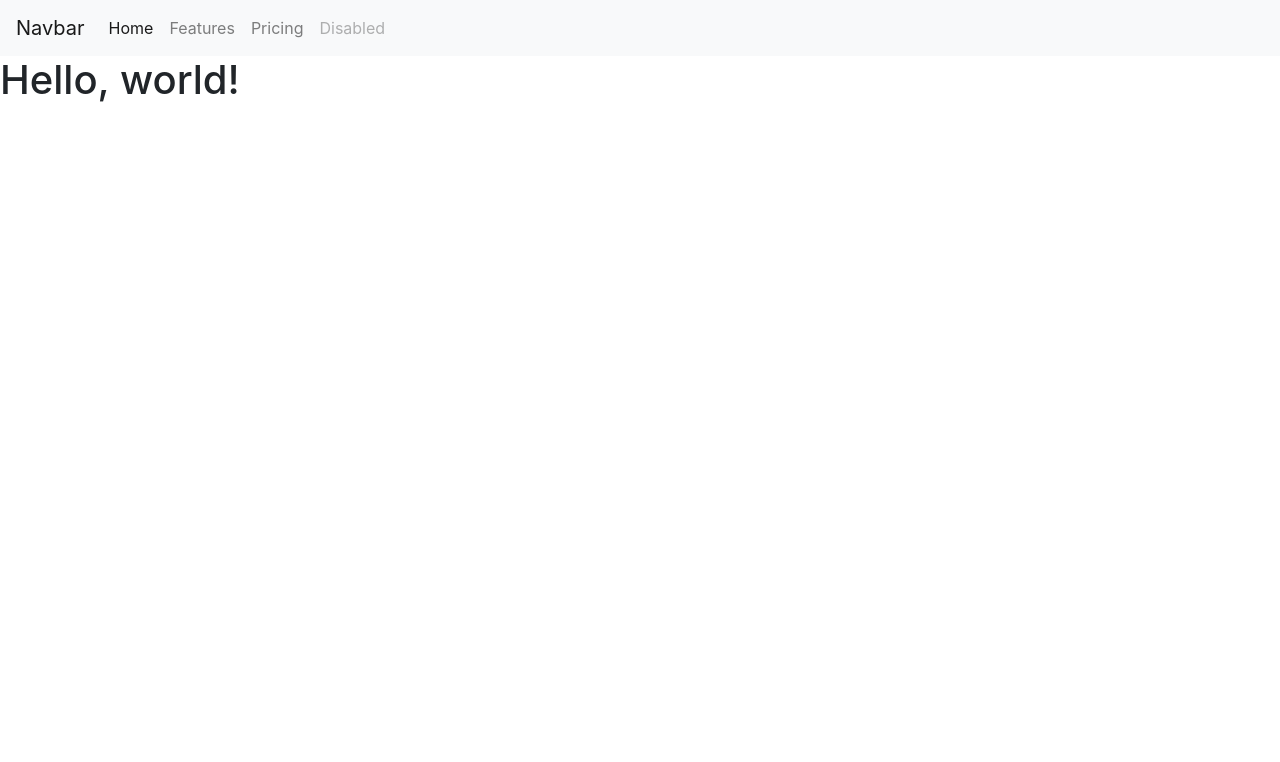
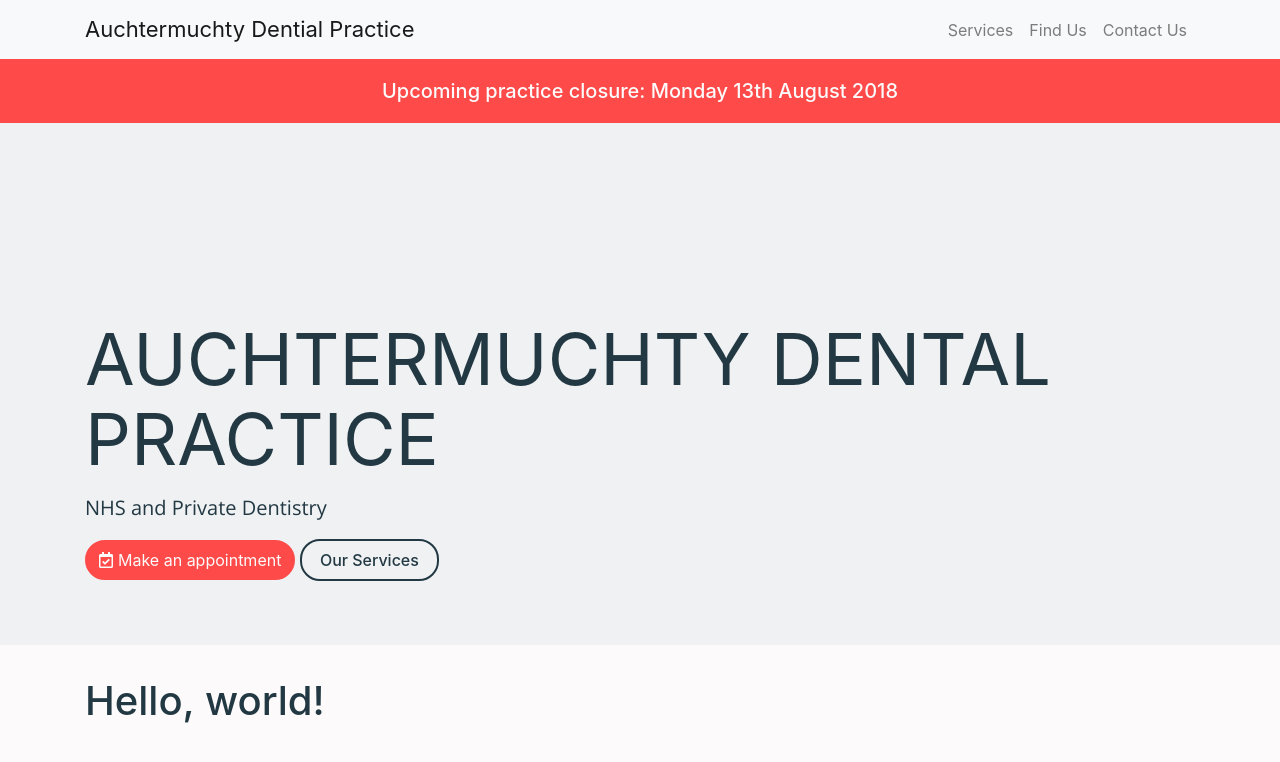
Before and after one commit to janewilson90/auchtermuchty, a PHP site: page / in a window 1280 px wide. Shown: the top 762 px of the page. Run offline with PHP 8.4, Linux system fonts and the light colour scheme; some libraries are stand-ins or nearby versions.

Commit message:
nav and jumbotron

```diff
--- a/assets/css/muchty-styles.css
+++ b/assets/css/muchty-styles.css
@@ -1,5 +1,63 @@
 h1 h2 h3 h4 h5 h6 {
-  font-family: "Montserrat", sans-serif; }
+  font-family: "Montserrat", sans-serif;
+  color: #223843; }
 
 p {
-  font-family: "Open Sans", sans-serif; }
+  font-family: "Open Sans", sans-serif;
+  color: #223843; }
+
+body {
+  color: #223843;
+  background-color: #fcfafa; }
+
+.title-uppercase {
+  text-transform: uppercase; }
+
+.btn {
+  border-radius: 20px;
+  box-sizing: border-box;
+  border-width: 2px; }
+  .btn i {
+    margin-right: 5px; }
+
+.btn-simple {
+  border-color: #223843;
+  background-color: transparent;
+  font-size: 16px;
+  font-weight: 500;
+  padding: 7px 18px;
+  color: #223843 !important; }
+
+.btn-cta {
+  color: #fcfafa;
+  background-color: #fe4a49;
+  border-color: #fe4a49; }
+
+.full-alert {
+  margin-bottom: 0;
+  border: 0;
+  border-radius: 0;
+  padding: 10px 15px; }
+  .full-alert h5 {
+    margin-bottom: 10px;
+    margin-top: 10px; }
+
+.alert-closure {
+  background-color: #fe4a49;
+  color: #fcfafa; }
+
+.jumbotron {
+  background-color: #eff1f3; }
+
+.landing-title {
+  padding-top: 8%;
+  text-align: left;
+  z-index: 3; }
+  .landing-title h1 {
+    font-size: 4.5em;
+    font-weight: 400;
+    margin: 30px 0 15px;
+    line-height: 1.1; }
+
+.nav-title {
+  font-size: 22px; }
--- a/index.html
+++ b/index.html
@@ -10,39 +10,60 @@
 
     <!--fonts and icons-->
     <link href="https://fonts.googleapis.com/css?family=Montserrat|Open+Sans" rel="stylesheet">
+    <link rel="stylesheet" href="https://use.fontawesome.com/releases/v5.2.0/css/all.css" integrity="sha384-hWVjflwFxL6sNzntih27bfxkr27PmbbK/iSvJ+a4+0owXq79v+lsFkW54bOGbiDQ"
+        crossorigin="anonymous">
 
     <!--styles-->
     <link href="assets/css/muchty-styles.css" rel="stylesheet">
 
-    <title>Hello, world!</title>
+    <title>Auchtermuchty Dental Practice</title>
   </head>
   <body>
     <nav class="navbar navbar-expand-lg navbar-light bg-light">
-        <a class="navbar-brand" href="#">Navbar</a>
-        <button class="navbar-toggler" type="button" data-toggle="collapse" data-target="#navbarNav" aria-controls="navbarNav" aria-expanded="false"
-            aria-label="Toggle navigation">
+        <div class="container">
+            <a class="navbar-brand nav-title" href="#">Auchtermuchty Dential Practice
+                <span class="sr-only">(current)</span>
+            </a>
+            <button class="navbar-toggler" type="button" data-toggle="collapse" data-target="#navbarText" aria-controls="navbarText"
+                aria-expanded="false" aria-label="Toggle navigation">
                 <span class="navbar-toggler-icon"></span>
             </button>
-        <div class="collapse navbar-collapse" id="navbarNav">
-            <ul class="navbar-nav">
-                <li class="nav-item active">
-                    <a class="nav-link" href="#">Home
-                        <span class="sr-only">(current)</span>
-                    </a>
+            <div class="collapse navbar-collapse" id="navbarText">
+                <ul class="navbar-nav ml-auto">
+                    <li class="nav-item">
+                        <a class="nav-link" href="#">Services</a>
                     </li>
                     <li class="nav-item">
-                    <a class="nav-link" href="#">Features</a>
+                        <a class="nav-link" href="#">Find Us</a>
                     </li>
                     <li class="nav-item">
-                    <a class="nav-link" href="#">Pricing</a>
-                </li>
-                <li class="nav-item">
-                    <a class="nav-link disabled" href="#">Disabled</a>
+                        <a class="nav-link" href="#">Contact Us</a>
                     </li>
                 </ul>
             </div>
+        </div>
     </nav>
+
+    <div class="alert full-alert alert-closure">
+        <div class="container text-center">
+            <h5>Upcoming practice closure: Monday 13th August 2018</h5>
+        </div>
+    </div>
+
+    <div class="jumbotron jumbotron-fluid">
+        <div class="container landing-title">
+            <h1 class="title-uppercase">Auchtermuchty Dental Practice</h1>
+            <p class="lead">NHS and Private Dentistry</p>
+            <a href="#" class="btn btn-cta btn-fill">
+                <i class="far fa-calendar-check"></i>Make an appointment</a>
+            <a class="btn btn-simple">Our Services</a>
+        </div>
+    </div>
+
+    <div class="container">
         <h1>Hello, world!</h1>
+    </div>
+
 
     <!-- Optional JavaScript -->
     <!-- jQuery first, then Popper.js, then Bootstrap JS -->
--- a/scss/_base.scss
+++ b/scss/_base.scss
@@ -1,7 +1,76 @@
 h1 h2 h3 h4 h5 h6 {
     font-family: $header-font;
+    color: $navy;
 }
 
 p {
     font-family: $body-font;
+    color: $navy
 }
+
+body {
+    color: $navy;
+    background-color: $off-white;
+}
+
+.title-uppercase {
+    text-transform: uppercase;
+}
+
+.btn {
+    border-radius: 20px;
+    box-sizing: border-box;
+    border-width: 2px;
+
+    i {
+        margin-right: 5px;
+    }
+}
+
+.btn-simple {
+    border-color: $navy;
+    background-color: transparent;
+    font-size: 16px;
+    font-weight: 500;
+    padding: 7px 18px;
+    color: $navy!important;
+}
+
+.btn-cta {
+    color: $off-white;
+    background-color: $red;
+    border-color: $red;
+}
+
+.full-alert {
+    margin-bottom: 0;
+    border: 0;
+    border-radius: 0;
+    padding: 10px 15px;
+    h5 {
+        margin-bottom:10px;
+        margin-top: 10px;
+    }
+}
+
+.alert-closure {
+    background-color: $red;
+    color: $off-white;
+}
+
+.jumbotron {
+    background-color: $grey;
+}
+
+.landing-title {
+    padding-top: 8%;
+    text-align: left;
+    z-index: 3;
+    h1 {
+        font-size: 4.5em;
+        font-weight: 400;
+        margin: 30px 0 15px;
+        line-height: 1.1;
+
+    }
+}
--- /dev/null
+++ b/scss/_nav.scss
@@ -0,0 +1,3 @@
+.nav-title {
+    font-size: 22px;
+}
--- a/scss/muchty-styles.scss
+++ b/scss/muchty-styles.scss
@@ -1,2 +1,3 @@
 @import 'variables.scss';
 @import 'base.scss';
+@import 'nav.scss';
```
Lines whose indentation alone changed are shown as unchanged.
